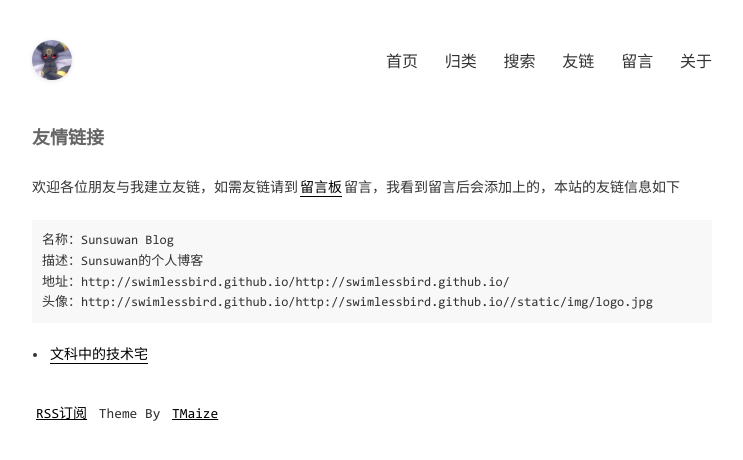
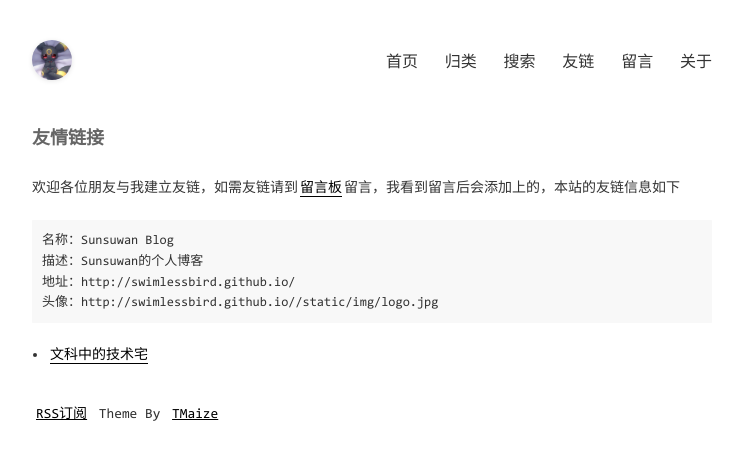
Before and after one commit to swimlessbird/swimlessbird.github.io, a Jekyll site: the page built from pages/links.md, in a window 1280 px wide. Shown: the top 460 px of the page, without its empty margins (268-1011 px from the left). Built offline with Jekyll 4.4.1, drawn with Linux system fonts in a browser that asks for light colours; part of the change alters nothing that is shown.

Commit message:
remove baseurl

```diff
--- a/_config.yml
+++ b/_config.yml
@@ -17,7 +17,7 @@ exclude: ['CNAME', 'README.md', 'LICENSE', '_site', 'dist', 'Gemfile', 'Gemfile.
 # 域名配置
 # baseurl配置,如果网站部署在根目录下的其他目录中，请设置为 /目录名
 domainUrl: 'http://swimlessbird.github.io/'
-baseurl: 'http://swimlessbird.github.io/'
+baseurl: ''
 
 # 吐个槽地址，会在chat页面中重定向到该地址
 tucaoUrl: swimlessbird.github.io
```
